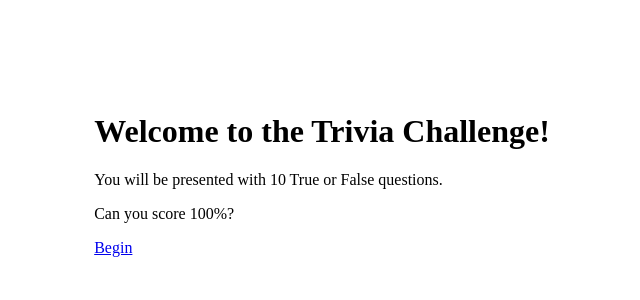
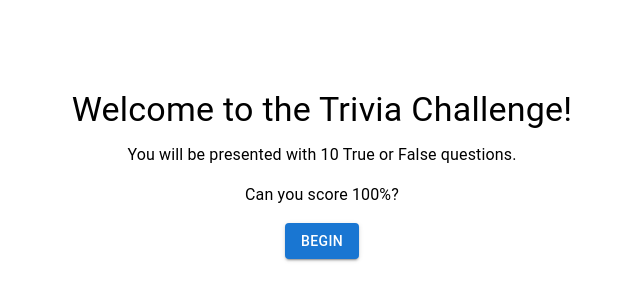
Before and after one commit to boccantoka/QuizApp, a React (Vite) app: page / in a window 1280 px wide. Shown: the part 194-494 px from the top of the page, without its empty margins (318-958 px from the left). Built offline with nearby package versions, Linux system fonts and the light colour scheme.

Commit message:
feat: add style and logic to QuizPage, QuizCard, HomePage components

```diff
--- /dev/null
+++ b/src/pages/home/components/home-page.css
@@ -0,0 +1,14 @@
+.loading-indicator-wrapper {
+  position: fixed;
+  left: 50%;
+  top: 50%;
+}
+
+.home-page-wrapper {
+  display: flex;
+  flex-direction: column;
+  align-items: center;
+  justify-content: center;
+  min-height: 90vh;
+  text-align: center;
+}
--- a/src/pages/home/components/home-page.tsx
+++ b/src/pages/home/components/home-page.tsx
@@ -1,13 +1,39 @@
-import { Link } from 'react-router-dom';
+import { Link, useNavigation } from 'react-router-dom';
+import { CircularProgress, Typography, Button, Container } from '@mui/material';
 import { PagePaths } from '../../../routing';
 
+import './home-page.css';
+
 export const HomePage = (): JSX.Element => {
+  const { state } = useNavigation();
+
+  if (state === 'loading') {
+    return (
+      <div className="loading-indicator-wrapper">
+        <CircularProgress />
+      </div>
+    );
+  }
+
   return (
-    <main>
-      <h1>Welcome to the Trivia Challenge!</h1>
-      <p>You will be presented with 10 True or False questions.</p>
-      <p>Can you score 100%?</p>
-      <Link to={PagePaths.QuizPage}>Begin</Link>
+    <main className="home-page-wrapper">
+      <Typography variant="h4" component="h1" gutterBottom>
+        Welcome to the Trivia Challenge!
+      </Typography>
+      <Typography variant="body1" paragraph>
+        You will be presented with 10 True or False questions.
+      </Typography>
+      <Typography variant="body1" paragraph>
+        Can you score 100%?
+      </Typography>
+      <Button
+        variant="contained"
+        color="primary"
+        component={Link}
+        to={PagePaths.QuizPage}
+      >
+        Begin
+      </Button>
     </main>
   );
 };
--- /dev/null
+++ b/src/pages/quiz/components/quiz-card/quiz-card.css
@@ -0,0 +1,7 @@
+.quiz-card {
+  width: min(80vw, 500px);
+  min-height: 300px;
+  display: flex;
+  flex-direction: column;
+  justify-content: space-between;
+}
--- a/src/pages/quiz/components/quiz-card/quiz-card.tsx
+++ b/src/pages/quiz/components/quiz-card/quiz-card.tsx
@@ -5,21 +5,42 @@ import {
   Button,
   CardActions,
 } from '@mui/material';
+import { Question } from '../../../../services/quiz';
 
-export const QuizCard = (): JSX.Element => {
+import './quiz-card.css';
+
+interface QuizCardProps {
+  question: Question;
+  handleAnswer: (question: string, value: boolean) => void;
+}
+
+export const QuizCard = ({
+  handleAnswer,
+  question,
+}: QuizCardProps): JSX.Element => {
   return (
-    <Card>
+    <Card className="quiz-card">
       <CardContent>
         <Typography variant="h5" component="div">
-          Question
+          {question.question}
         </Typography>
       </CardContent>
       <CardActions>
-        <Button variant="contained" color="primary">
-          Button 1
+        <Button
+          variant="contained"
+          color="primary"
+          onClick={() => handleAnswer(question.question, true)}
+          fullWidth
+        >
+          true
         </Button>
-        <Button variant="contained" color="secondary">
-          Button 2
+        <Button
+          variant="contained"
+          color="secondary"
+          onClick={() => handleAnswer(question.question, false)}
+          fullWidth
+        >
+          false
         </Button>
       </CardActions>
     </Card>
--- a/src/pages/quiz/components/quiz-page.tsx
+++ b/src/pages/quiz/components/quiz-page.tsx
@@ -1,9 +1,47 @@
+import { useState, useEffect } from 'react';
+import { useLoaderData, useNavigation } from 'react-router-dom';
 import { QuizCard } from './quiz-card/quiz-card';
 
+import {
+  Answer,
+  Question,
+  QuestionDifficulty,
+  QuestionType,
+  fetchQuestions,
+} from '../../../services/quiz';
+import { ResultsPage } from '../../results-page/components/results-page';
+
 export const QuizPage = (): JSX.Element => {
+  const questions = useLoaderData() as Question[];
+  const { state } = useNavigation();
+  const [answers, setAnswers] = useState<Answer[]>([]);
+
+  const handleAnswer = (question: string, value: boolean) => {
+    setAnswers((currentAnswers) => [
+      ...currentAnswers,
+      {
+        question,
+        isCorrect:
+          questions[answers.length].correct_answer ===
+          (value ? 'True' : 'False'),
+      },
+    ]);
+  };
+
+  if (state === 'loading') {
+    return <div>loading</div>;
+  }
+
+  if (answers.length === 10) {
+    return <ResultsPage answers={answers} />;
+  }
+
   return (
     <main>
-      <QuizCard />
+      <QuizCard
+        question={questions[answers.length]}
+        handleAnswer={handleAnswer}
+      />
     </main>
   );
 };
```
